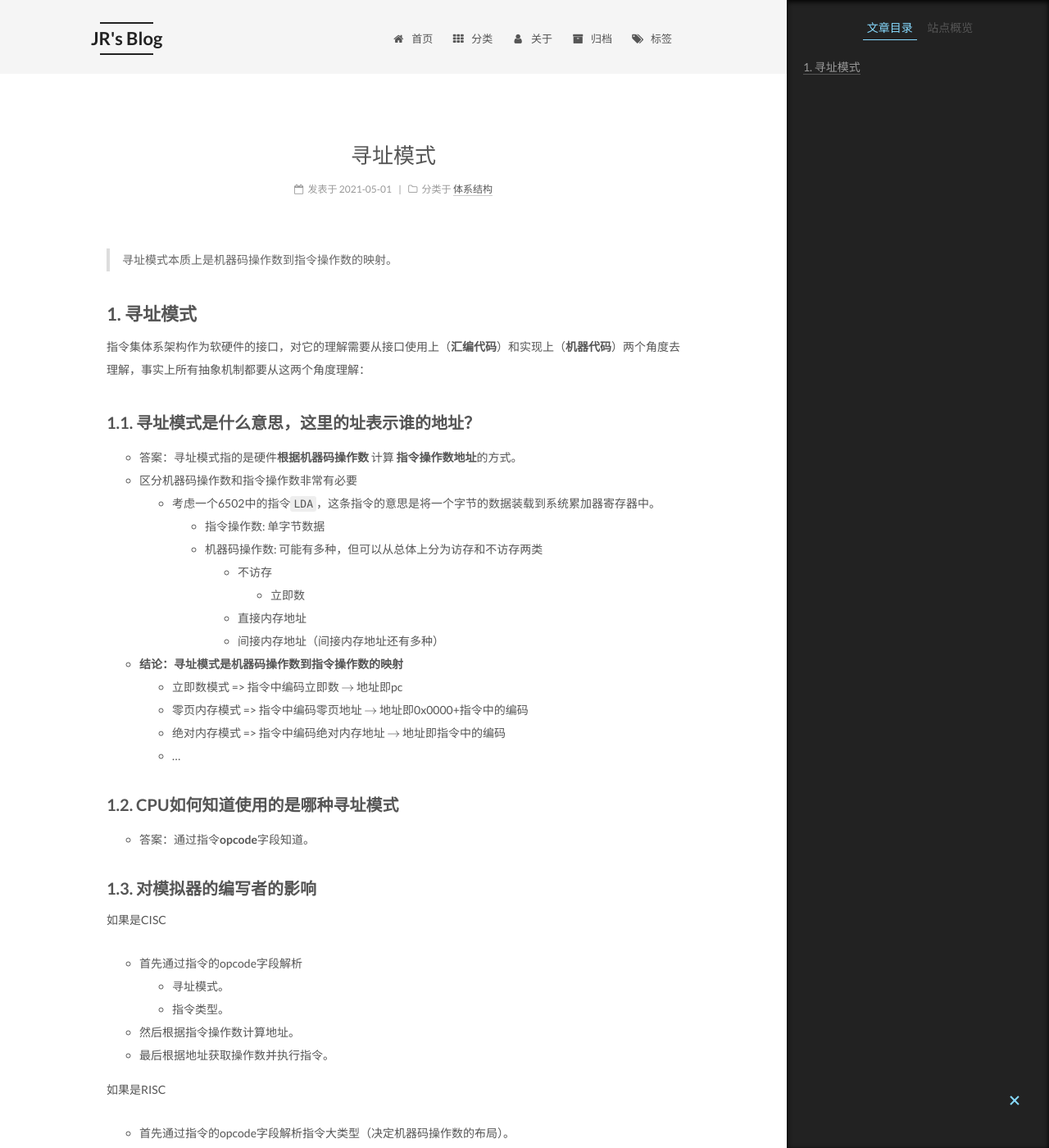
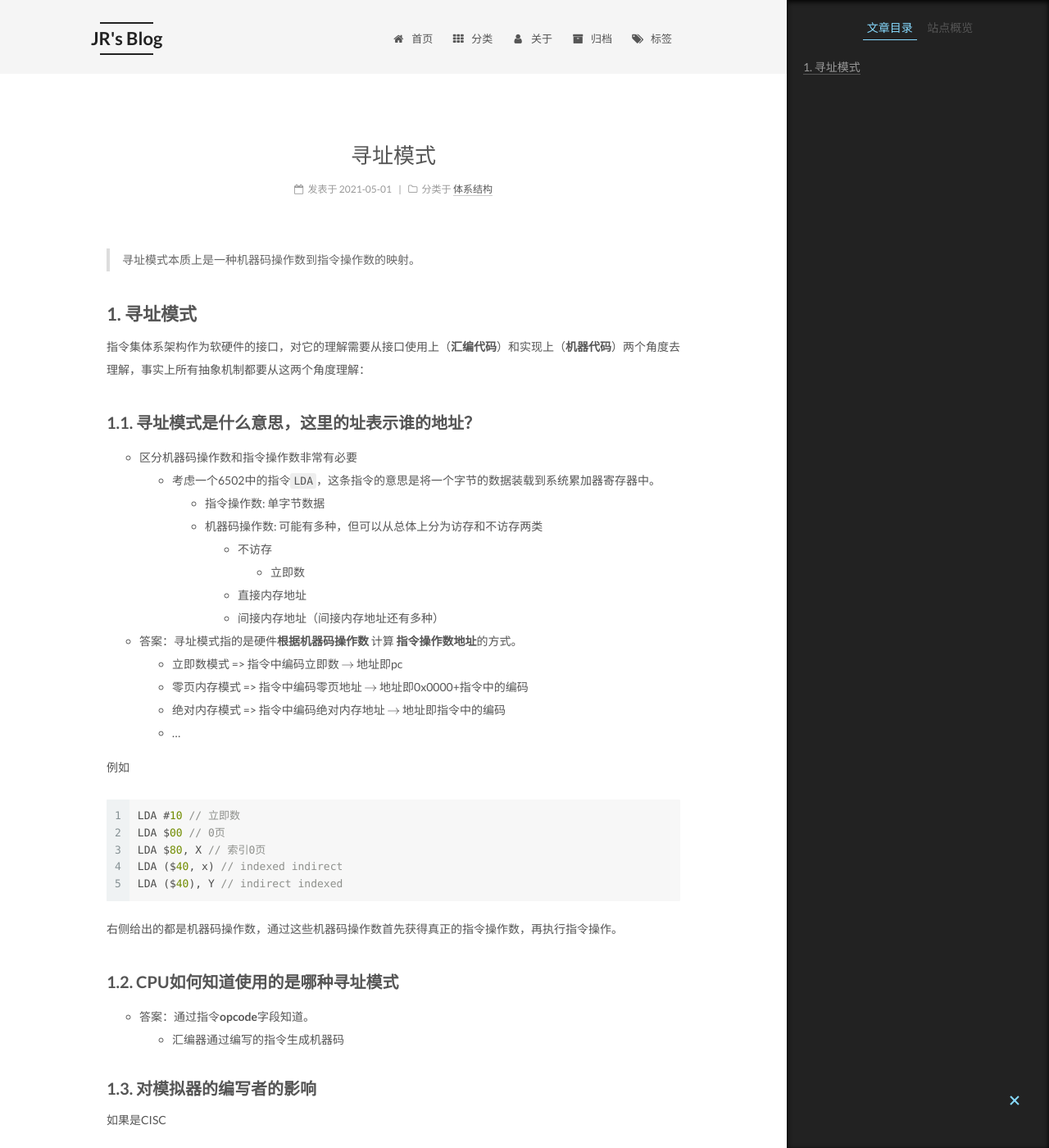
Before and after one commit to Willendless/willendless.github.io, a Jekyll site: the page built from _posts/2021-5-1-寻址模式.md, in a window 1280 px wide and 1400 px high. Shown: the whole window at 82% size. Built offline with Jekyll 4.4.1, drawn with Linux system fonts in a browser that asks for light colours; formulas are drawn with MathJax 3; comment, search, counter and statistics services are not loaded; some of the changed text lies outside the part shown.

Commit message:
chore: update post

````diff
--- a/_posts/2021-5-1-寻址模式.md
+++ b/_posts/2021-5-1-寻址模式.md
@@ -7,7 +7,7 @@ tags:
     - arch
 ---
 
-> 寻址模式本质上是机器码操作数到指令操作数的映射。
+> 寻址模式本质上是一种机器码操作数到指令操作数的映射。
 
 ## 1. 寻址模式
 
@@ -15,7 +15,6 @@ tags:
 
 ### 1.1. 寻址模式是什么意思，这里的址表示谁的地址？
 
-+ 答案：寻址模式指的是硬件**根据机器码操作数** 计算 **指令操作数地址**的方式。
 + 区分机器码操作数和指令操作数非常有必要
   + 考虑一个6502中的指令`LDA`，这条指令的意思是将一个字节的数据装载到系统累加器寄存器中。
     + 指令操作数: 单字节数据
@@ -24,15 +23,28 @@ tags:
         + 立即数
       + 直接内存地址
       + 间接内存地址（间接内存地址还有多种）
-+ **结论：寻址模式是机器码操作数到指令操作数的映射**
++ 答案：寻址模式指的是硬件**根据机器码操作数** 计算 **指令操作数地址**的方式。
   + 立即数模式 => 指令中编码立即数 $\rightarrow$ 地址即pc
   + 零页内存模式 => 指令中编码零页地址 $\rightarrow$ 地址即0x0000+指令中的编码
   + 绝对内存模式 => 指令中编码绝对内存地址 $\rightarrow$ 地址即指令中的编码
   + ...
 
+例如
+
+```c
+LDA #10 // 立即数
+LDA $00 // 0页
+LDA $80, X // 索引0页
+LDA ($40, x) // indexed indirect
+LDA ($40), Y // indirect indexed
+```
+
+右侧给出的都是机器码操作数，通过这些机器码操作数首先获得真正的指令操作数，再执行指令操作。
+
 ### 1.2. CPU如何知道使用的是哪种寻址模式
 
 + 答案：通过指令**opcode**字段知道。
+  + 汇编器通过编写的指令生成机器码
 
 ### 1.3. 对模拟器的编写者的影响
 
@@ -41,8 +53,8 @@ tags:
 + 首先通过指令的opcode字段解析
   1. 寻址模式。
   2. 指令类型。
-+ 然后根据指令操作数计算地址。
-+ 最后根据地址获取操作数并执行指令。
++ 然后根据机器码操作数计算指令操作数的地址。
++ 最后根据地址获取指令操作数并执行指令。
 
 如果是RISC
 
````
